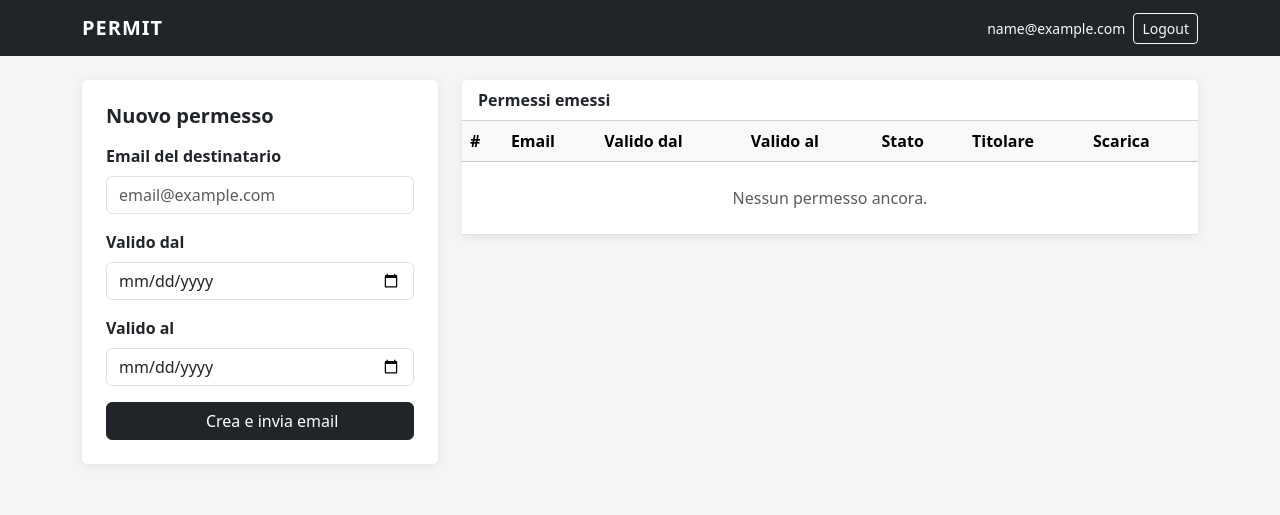
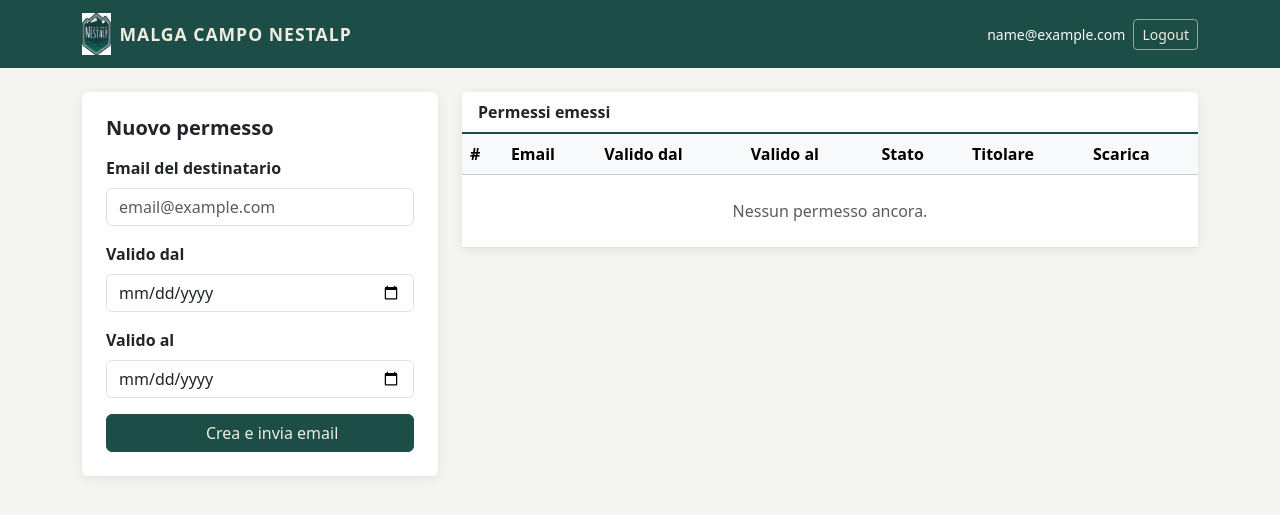
Before and after one commit to marcotn/permit, a Django app: page /admin-panel/ in a window 1280 px wide. Shown: the top 515 px of the page. Run offline with Django 5.2, Linux system fonts and the light colour scheme; the visitor is signed in with stand-in values (Sample User, id 1); data comes from the database, SQL or seed files in the repository; data that the repository does not hold is empty; some libraries are stand-ins or nearby versions.

Commit message:
Apply Nestalp brand: logo, colors, and user page hero
- Extract Nestalp palette (teal #1d4d47, gold #c8952a, stone #8fa8a0, cream #f0ede0)
  and apply as CSS variables across the whole app
- Replace generic dark navbar with branded teal + logo + "MALGA CAMPO NESTALP"
- Add prominent hero (large logo + title + subtitle) to the public permit_fill page
- Style permit_done partial with branded alert and download button
- Align icon colors with new palette (dl-icon classes)

Co-Authored-By: Claude Sonnet 4.6 <noreply@anthropic.com>

```diff
--- a/templates/base.html
+++ b/templates/base.html
@@ -1,26 +1,90 @@
-{% load socialaccount %}
+{% load static socialaccount %}
 <!DOCTYPE html>
 <html lang="{{ LANGUAGE_CODE }}">
 <head>
   <meta charset="UTF-8">
   <meta name="viewport" content="width=device-width, initial-scale=1">
-  <title>{% block title %}Permit{% endblock %}</title>
+  <title>{% block title %}Permit – Malga Campo Nestalp{% endblock %}</title>
   <link href="https://cdn.jsdelivr.net/npm/bootstrap@5.3.3/dist/css/bootstrap.min.css" rel="stylesheet">
   <link href="https://cdn.jsdelivr.net/npm/bootstrap-icons@1.11.3/font/bootstrap-icons.min.css" rel="stylesheet">
   <style>
-    body { background: #f5f5f5; }
-    .navbar-brand { font-weight: 700; letter-spacing: 1px; }
-    .card { border: none; box-shadow: 0 2px 12px rgba(0,0,0,.08); }
-    .badge-valid { background: #198754; }
-    .badge-expired { background: #dc3545; }
-    .badge-pending { background: #ffc107; color: #000; }
+    /* ── Palette Nestalp ────────────────────────────────────── */
+    :root {
+      --ns-teal:   #1d4d47;   /* sfondo badge, primario */
+      --ns-teal2:  #2e6b5a;   /* verde foresta */
+      --ns-gold:   #c8952a;   /* "MALGA CAMPO" */
+      --ns-stone:  #8fa8a0;   /* bordo badge, grigio pietra */
+      --ns-cream:  #f0ede0;   /* testo "NESTALP", sfondi chiari */
+    }
+
+    body { background: #f4f5f0; }
+
+    /* ── Navbar ─────────────────────────────────────────────── */
+    .navbar           { background: var(--ns-teal) !important; }
+    .navbar-brand img { height: 42px; width: auto; }
+    .navbar-brand span {
+      font-weight: 700;
+      letter-spacing: 1px;
+      color: var(--ns-cream);
+      font-size: 1.1rem;
+    }
+
+    /* ── Bottoni primari ─────────────────────────────────────── */
+    .btn-primary,
+    .btn-dark {
+      background: var(--ns-teal);
+      border-color: var(--ns-teal);
+      color: var(--ns-cream);
+    }
+    .btn-primary:hover, .btn-primary:focus,
+    .btn-dark:hover,   .btn-dark:focus {
+      background: var(--ns-teal2);
+      border-color: var(--ns-teal2);
+      color: #fff;
+    }
+    .btn-outline-dark {
+      color: var(--ns-teal);
+      border-color: var(--ns-teal);
+    }
+    .btn-outline-dark:hover {
+      background: var(--ns-teal);
+      color: var(--ns-cream);
+    }
+    .btn-outline-light {
+      color: var(--ns-cream);
+      border-color: var(--ns-stone);
+    }
+    .btn-outline-light:hover {
+      background: rgba(255,255,255,.15);
+      color: #fff;
+      border-color: #fff;
+    }
+
+    /* ── Card ────────────────────────────────────────────────── */
+    .card {
+      border: none;
+      box-shadow: 0 2px 12px rgba(0,0,0,.08);
+    }
+    .card-header.bg-white { border-bottom: 2px solid var(--ns-teal); }
+
+    /* ── Badge ───────────────────────────────────────────────── */
+    .badge.bg-success  { background: var(--ns-teal2) !important; }
+    .badge.bg-warning  { background: var(--ns-gold)  !important; color: #fff !important; }
+
+    /* ── Icone download ──────────────────────────────────────── */
+    .dl-icon          { color: var(--ns-teal);  font-size: 1.3rem; }
+    .dl-icon.secondary{ color: var(--ns-stone); font-size: 1.3rem; }
+    .dl-icon:hover    { color: var(--ns-gold);  }
   </style>
   {% block extra_head %}{% endblock %}
 </head>
 <body>
-  <nav class="navbar navbar-dark bg-dark mb-4">
+  <nav class="navbar mb-4">
     <div class="container">
-      <a class="navbar-brand" href="/">PERMIT</a>
+      <a class="navbar-brand d-flex align-items-center gap-2" href="/">
+        <img src="{% static 'images/nest.jpeg' %}" alt="Malga Campo Nestalp">
+        <span>MALGA CAMPO NESTALP</span>
+      </a>
       <div class="d-flex gap-2 align-items-center">
         {% if user.is_authenticated %}
           <span class="text-light small">{{ user.email }}</span>
--- a/templates/permits/partials/permit_list.html
+++ b/templates/permits/partials/permit_list.html
@@ -58,14 +58,12 @@
                 {% if p.is_completed %}
                   <div class="d-flex gap-2">
                     <a href="{% url 'permit_docx' p.token 'admin' %}"
-                       class="text-dark"
-                       title="Scarica copia gestore">
-                      <i class="bi bi-file-earmark-word fs-5"></i>
+                       class="dl-icon" title="Scarica copia gestore">
+                      <i class="bi bi-file-earmark-word"></i>
                     </a>
                     <a href="{% url 'permit_docx' p.token 'client' %}"
-                       class="text-secondary"
-                       title="Scarica copia cliente">
-                      <i class="bi bi-file-earmark fs-5"></i>
+                       class="dl-icon secondary" title="Scarica copia cliente">
+                      <i class="bi bi-file-earmark"></i>
                     </a>
                   </div>
                 {% else %}
```
Also changed, not shown: templates/permits/partials/permit_done.html (+19 -8 lines), templates/permits/permit_fill.html (+18 -3 lines).
